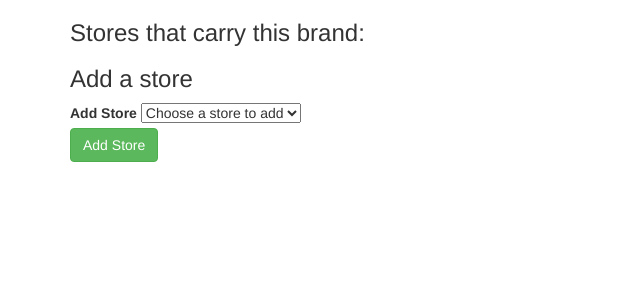
After one commit to yvonnapc/phpcodereview4, a PHP site: template views/brand.html.twig in a window 1280 px wide. The commit adds this page. Shown: the top 300 px of the page, without its empty margins (0-640 px from the left). Run offline with PHP 8.4, Linux system fonts and the light colour scheme; the template is opened without the code that fills it, so the values that code supplies are empty; some libraries are stand-ins or nearby versions.

Commit message:
Add feature to add a store to a brand on twig page

```diff
--- /dev/null
+++ b/views/brand.html.twig
@@ -0,0 +1,41 @@
+<!DOCTYPE html>
+<html>
+  <head>
+    <link rel='stylesheet' href='https://maxcdn.bootstrapcdn.com/bootstrap/3.3.1/css/bootstrap.min.css'>
+    <link rel='stylesheet' href='/styles.css'>
+    <meta charset="utf-8">
+    <title></title>
+  </head>
+  <body>
+    <div class="container">
+      <h1> {{ brand.getName }}
+        <h3>Stores that carry this brand:</h3>
+        {% if stores is not empty %}
+              <ul>
+                  {%for store in stores%}
+                  <li><a href="/store/{{ store.getId }}">{{ store.getName }}</a></li>
+                  {%endfor%}
+              </ul>
+          {% endif %}
+
+          <h3>Add a store</h3>
+              <div class="row">
+                  <form action="/brand/{{ brand.getId }}/add_store" method="post">
+                      <input id="brand_id" = name="brand_id" type="hidden" value="{{ brand.getId }}">
+
+                      <div class="col-sm-6">
+                          <label>Add Store</label>
+                          <select name="store_id" type="text" required>
+                                  <option value="" disabled selected>Choose a store to add</option>
+                              {% for store in all_stores %}
+                                  <option value="{{ store.getId }}">{{ store.getName }}</option>
+                              {% endfor %}
+                          </select>
+                      </div>
+              </div>
+                      <button type="submit" class="btn btn-success">Add Store</button>
+                  </form>
+    </div>
+
+  </body>
+</html>
```
Also changed, not shown: app/app.php (+9 -0 lines).
